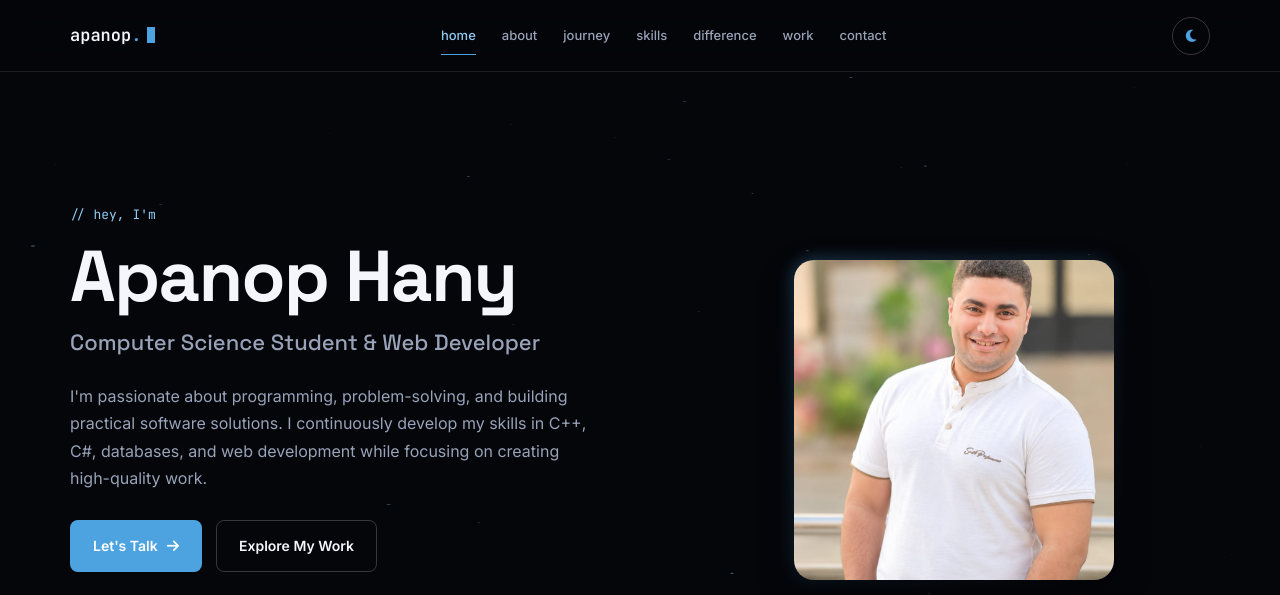
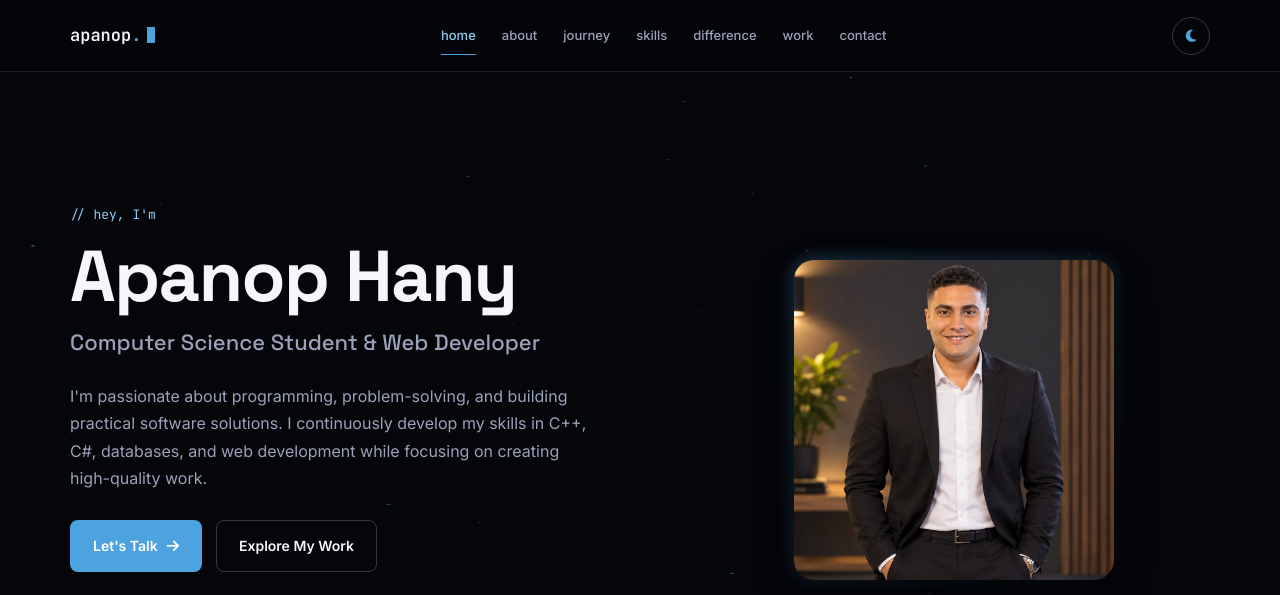
Before and after one commit to ApanopHany/Apanop_portfolio, a plain HTML site: page portfolio/index (1) copy.html in a window 1280 px wide. Shown: the top 595 px of the page. Drawn offline with Linux system fonts and the light colour scheme; animation ran at ten frames a second.

Commit message:
Change image source from 1.jpg to 2.jpg

```diff
--- a/portfolio/index (1) copy.html
+++ b/portfolio/index (1) copy.html
@@ -539,7 +539,7 @@
       <div class="hero-image">
         <div class="image-wrapper">
           <div class="image-glow"></div>
-          <img src="images/1.jpg" alt="Apanop Hany" onerror="this.replaceWith(Object.assign(document.createElement('div'),{className:'no-photo',innerHTML:'<i class=\'fa-solid fa-user\'></i><span>Add images/photo.jpg</span>'}))">
+          <img src="images/2.jpg" alt="Apanop Hany" onerror="this.replaceWith(Object.assign(document.createElement('div'),{className:'no-photo',innerHTML:'<i class=\'fa-solid fa-user\'></i><span>Add images/photo.jpg</span>'}))">
         </div>
       </div>
     </div>
```
